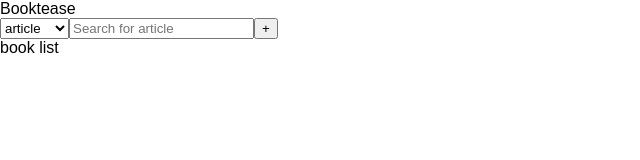
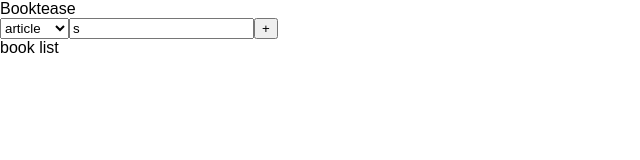
Before and after one commit to triptease/obsessive-tripping, a React (Create React App) app: page / in a window 1280 px wide. Shown: the top 160 px of the page, without its empty margins (0-640 px from the left). Built offline with nearby package versions, Linux system fonts and the light colour scheme.

Commit message:
implement search bar

```diff
--- a/src/components/App/App.js
+++ b/src/components/App/App.js
@@ -7,7 +7,7 @@ class App extends Component {
     return [
       <header key="header">Booktease</header>,
       <MagicBar key="magic-bar" />,
-      <div>book list</div>
+      <div key="book-list">book list</div>
     ]
   }
 }
--- a/src/components/App/MagicBar/CategorySelector/CategorySelector.js
+++ b/src/components/App/MagicBar/CategorySelector/CategorySelector.js
@@ -8,10 +8,8 @@ class CategorySelector extends PureComponent {
   render() {
     const { activeCategory, categories } = this.props
     return (
-      <select onChange={this.onChange}>
-        {categories.map(category => (
-          <option selected={category === activeCategory}>{category}</option>
-        ))}
+      <select onChange={this.onChange} value={activeCategory}>
+        {categories.map(category => <option key={category}>{category}</option>)}
       </select>
     )
   }
--- a/src/components/App/MagicBar/SearchBar/SearchBar.js
+++ b/src/components/App/MagicBar/SearchBar/SearchBar.js
@@ -1,10 +1,25 @@
 import React, { PureComponent } from 'react'
 
 class SearchBar extends PureComponent {
+  state = {
+    value: 's'
+  }
+
+  onChange = event => {
+    this.setState({ value: event.target.value })
+  }
+
   render() {
     const { category } = this.props
+    const { value } = this.state
 
-    return <input placeholder={`Search for ${category}`} value="" />
+    return (
+      <input
+        placeholder={`Search for ${category}`}
+        value={value}
+        onChange={this.onChange}
+      />
+    )
   }
 }
 
```
